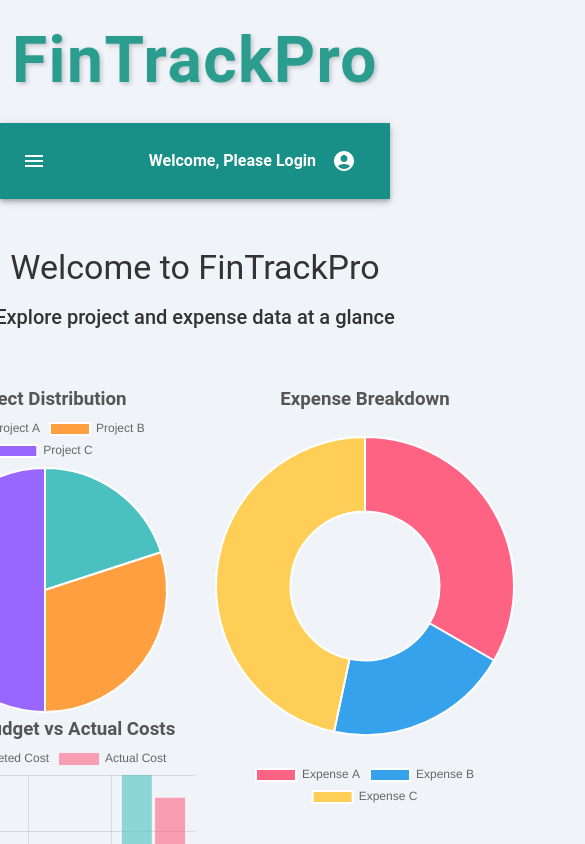
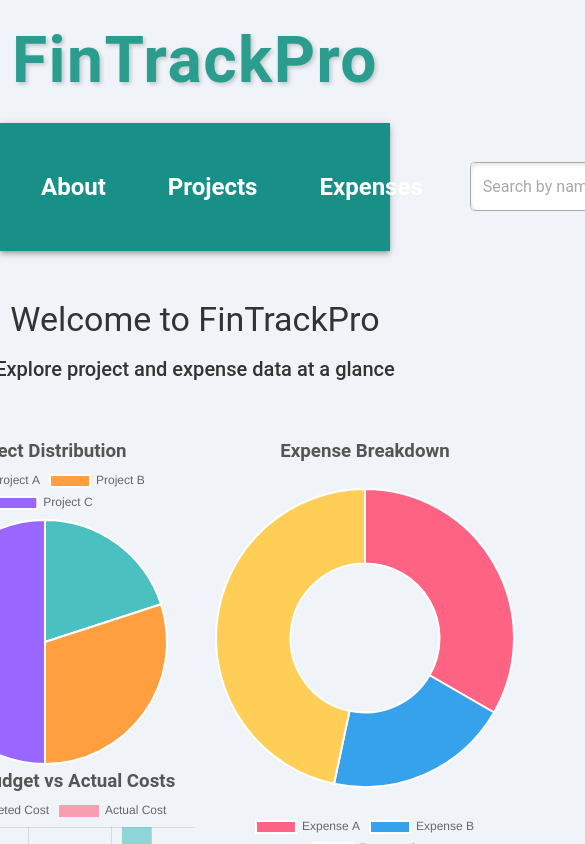
Before and after one commit to ronniearistil/FinTrackPro-Full-Stack.v3, a React (Create React App) app in the folder client/: page / in a window 390 px wide. Shown: the top 844 px of the page, 585 px wide, since content can reach past the window. Built offline with nearby package versions, Linux system fonts and the light colour scheme; no server answers.

Commit message:
revert to nonresponsive design for Navbar

```diff
--- a/client/src/Components/Layout/NavBar.jsx
+++ b/client/src/Components/Layout/NavBar.jsx
@@ -11,13 +11,7 @@ import {
     Select,
     FormControl,
     IconButton,
-  Drawer,
-  List,
-  ListItem,
-  ListItemText,
-  useMediaQuery,
 } from '@mui/material';
-import MenuIcon from '@mui/icons-material/Menu';
 import SearchIcon from '@mui/icons-material/Search';
 import { AccountCircle } from '@mui/icons-material';
 import { useNavigate } from 'react-router-dom';
@@ -33,12 +27,10 @@ const NavBar = ({
     currentUser,
 }) => {
     const navigate = useNavigate();
-  const isMobile = useMediaQuery('(max-width:600px)');
 
     const [anchorElProjects, setAnchorElProjects] = useState(null);
     const [anchorElExpenses, setAnchorElExpenses] = useState(null);
     const [anchorElProfile, setAnchorElProfile] = useState(null);
-  const [drawerOpen, setDrawerOpen] = useState(false);
     const [searchTerm, setSearchTerm] = useState('');
     const [status, setStatus] = useState('');
     const [sortOption, setSortOption] = useState('');
@@ -66,100 +58,41 @@ const NavBar = ({
     };
 
     useEffect(() => {
-    setUserName(
-      isAuthenticated ? `Welcome Back, ${currentUser?.name || 'User'}!` : 'Welcome, Please Login'
-    );
+        setUserName(isAuthenticated ? `Welcome Back, ${currentUser?.name || 'User'}!` : 'Welcome, Please Login');
     }, [isAuthenticated, currentUser]);
-
-  const toggleDrawer = (open) => () => setDrawerOpen(open);
-
-  const drawerContent = (
-    <List>
-      <ListItem button onClick={() => navigate('/about')}>
-        <ListItemText primary="About" />
-      </ListItem>
-      <ListItem button onClick={() => navigate('/projects')}>
-        <ListItemText primary="View All Projects" />
-      </ListItem>
-      <ListItem button onClick={() => navigate('/projects/new')}>
-        <ListItemText primary="Add Project" />
-      </ListItem>
-      <ListItem button onClick={() => navigate('/expenses')}>
-        <ListItemText primary="View All Expenses" />
-      </ListItem>
-      <ListItem button onClick={() => navigate('/expenses/new')}>
-        <ListItemText primary="Add Expense" />
-      </ListItem>
-      <ListItem button onClick={() => navigate('/account')}>
-        <ListItemText primary="Account Settings" />
-      </ListItem>
-      <ListItem button onClick={onSignOut}>
-        <ListItemText primary="Logout" />
-      </ListItem>
-    </List>
-  );
 
     return (
         <AppBar position="static" sx={{ mb: 2 }}>
-      <Toolbar sx={{ display: 'flex', justifyContent: 'space-between', alignItems: 'center' }}>
-        {isMobile ? (
-          <>
-            <IconButton
-              edge="start"
-              color="inherit"
-              aria-label="menu"
-              onClick={toggleDrawer(true)}
-            >
-              <MenuIcon />
-            </IconButton>
-            <Drawer anchor="left" open={drawerOpen} onClose={toggleDrawer(false)}>
-              {drawerContent}
-            </Drawer>
-          </>
-        ) : (
+            <Toolbar sx={{ display: 'flex', justifyContent: 'space-between', alignItems: 'center', gap: 4 }}>
                 <Box sx={{ display: 'flex', gap: 4 }}>
-            <Button onClick={() => navigate('/about')} sx={{ color: 'white', fontWeight: 'bold' }}>
+                    <Button onClick={() => navigate('/about')} sx={{ color: 'white', fontWeight: 'bold', fontSize: '1.5rem' }}>
                         About
                     </Button>
+
                     <Button
                         onClick={handleMenuOpen(setAnchorElProjects)}
-              sx={{ color: 'white', fontWeight: 'bold' }}
+                        sx={{ color: 'white', fontWeight: 'bold', fontSize: '1.5rem' }}
                     >
                         Projects
                     </Button>
-            <Menu
-              anchorEl={anchorElProjects}
-              open={Boolean(anchorElProjects)}
-              onClose={handleMenuClose(setAnchorElProjects)}
-            >
+                    <Menu anchorEl={anchorElProjects} open={Boolean(anchorElProjects)} onClose={handleMenuClose(setAnchorElProjects)}>
                         <MenuItem onClick={() => navigate('/projects')}>View All Projects</MenuItem>
                         <MenuItem onClick={() => navigate('/projects/new')}>Add Project</MenuItem>
                     </Menu>
+
                     <Button
                         onClick={handleMenuOpen(setAnchorElExpenses)}
-              sx={{ color: 'white', fontWeight: 'bold' }}
+                        sx={{ color: 'white', fontWeight: 'bold', fontSize: '1.5rem' }}
                     >
                         Expenses
                     </Button>
-            <Menu
-              anchorEl={anchorElExpenses}
-              open={Boolean(anchorElExpenses)}
-              onClose={handleMenuClose(setAnchorElExpenses)}
-            >
+                    <Menu anchorEl={anchorElExpenses} open={Boolean(anchorElExpenses)} onClose={handleMenuClose(setAnchorElExpenses)}>
                         <MenuItem onClick={() => navigate('/expenses')}>View All Expenses</MenuItem>
                         <MenuItem onClick={() => navigate('/expenses/new')}>Add Expense</MenuItem>
                     </Menu>
                 </Box>
-        )}
-        {!isMobile && (
-          <Box
-            sx={{
-              display: 'flex',
-              alignItems: 'center',
-              gap: 2,
-              justifyContent: 'center',
-            }}
-          >
+
+                <Box sx={{ display: 'flex', alignItems: 'center', gap: 2, position: 'relative' }}>
                     <TextField
                         variant="outlined"
                         placeholder="Search by name or ID..."
@@ -169,6 +102,7 @@ const NavBar = ({
                             backgroundColor: 'white',
                             borderRadius: '4px',
                             width: '300px',
+                            fontSize: '1rem'
                         }}
                     />
                     <FormControl sx={{ minWidth: 150 }}>
@@ -176,7 +110,7 @@ const NavBar = ({
                             displayEmpty
                             value={status}
                             onChange={handleStatusChange}
-                sx={{ bgcolor: 'white', borderRadius: 1 }}
+                            sx={{ fontSize: '1rem', bgcolor: 'white', borderRadius: 1 }}
                         >
                             <MenuItem value="">
                                 <em>Filter by status</em>
@@ -187,12 +121,13 @@ const NavBar = ({
                             <MenuItem value="All">All</MenuItem>
                         </Select>
                     </FormControl>
+
                     <FormControl sx={{ minWidth: 150 }}>
                         <Select
                             displayEmpty
                             value={sortOption}
                             onChange={handleSortChange}
-                sx={{ bgcolor: 'white', borderRadius: 1 }}
+                            sx={{ fontSize: '1rem', bgcolor: 'white', borderRadius: 1 }}
                         >
                             <MenuItem value="">
                                 <em>Sort by</em>
@@ -204,19 +139,15 @@ const NavBar = ({
                         </Select>
                     </FormControl>
                 </Box>
-        )}
+
                 <Box sx={{ display: 'flex', alignItems: 'center', gap: 1 }}>
-          <Typography sx={{ color: 'white', fontWeight: 'bold' }}>
+                    <Typography sx={{ color: 'white', fontWeight: 'bold', fontSize: '1.5rem' }}>
                         {userName}
                     </Typography>
-          <IconButton onClick={(e) => setAnchorElProfile(e.currentTarget)}>
-            <AccountCircle sx={{ color: 'white' }} />
+                    <IconButton onClick={handleMenuOpen(setAnchorElProfile)}>
+                        <AccountCircle fontSize="large" sx={{ color: 'white' }} />
                     </IconButton>
-          <Menu
-            anchorEl={anchorElProfile}
-            open={Boolean(anchorElProfile)}
-            onClose={() => setAnchorElProfile(null)}
-          >
+                    <Menu anchorEl={anchorElProfile} open={Boolean(anchorElProfile)} onClose={handleMenuClose(setAnchorElProfile)}>
                         {!isAuthenticated && (
                             <>
                                 <MenuItem onClick={onSignUp}>Sign Up</MenuItem>
```
Lines whose indentation alone changed are shown as unchanged.
